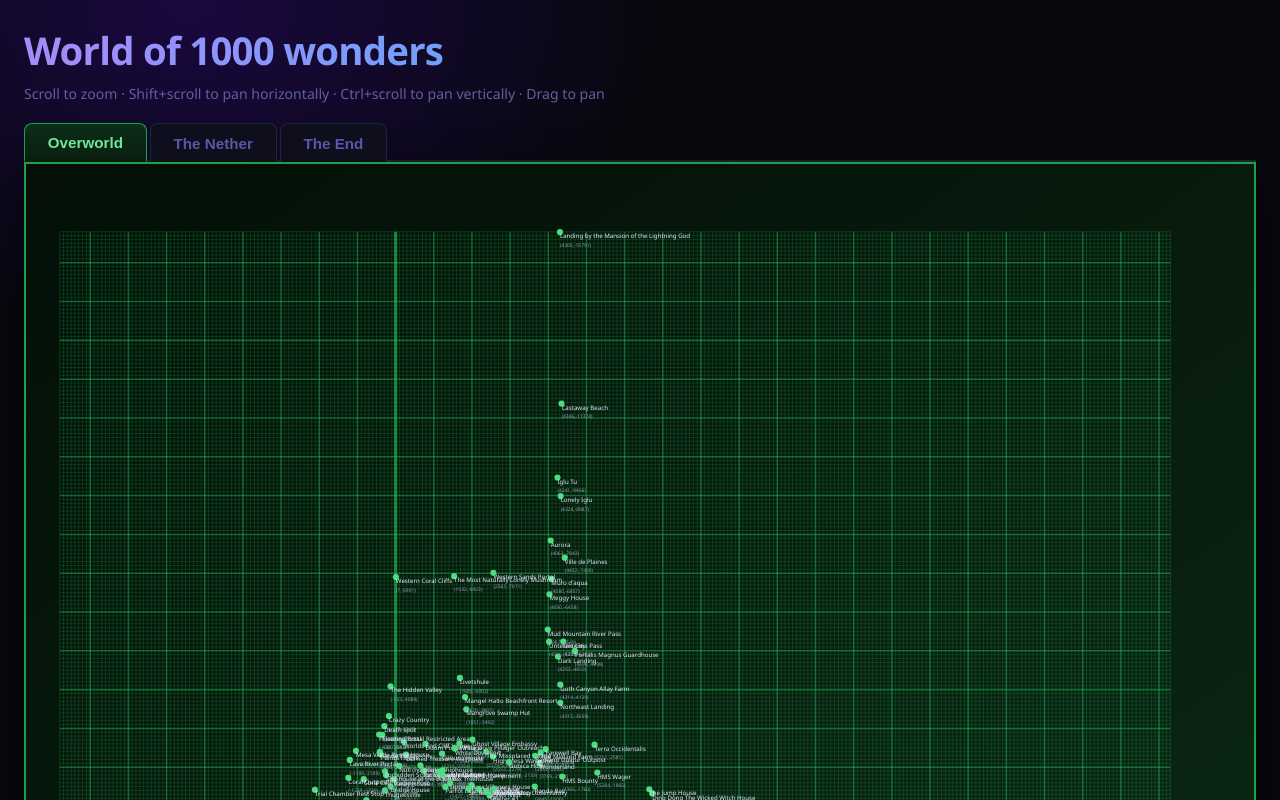
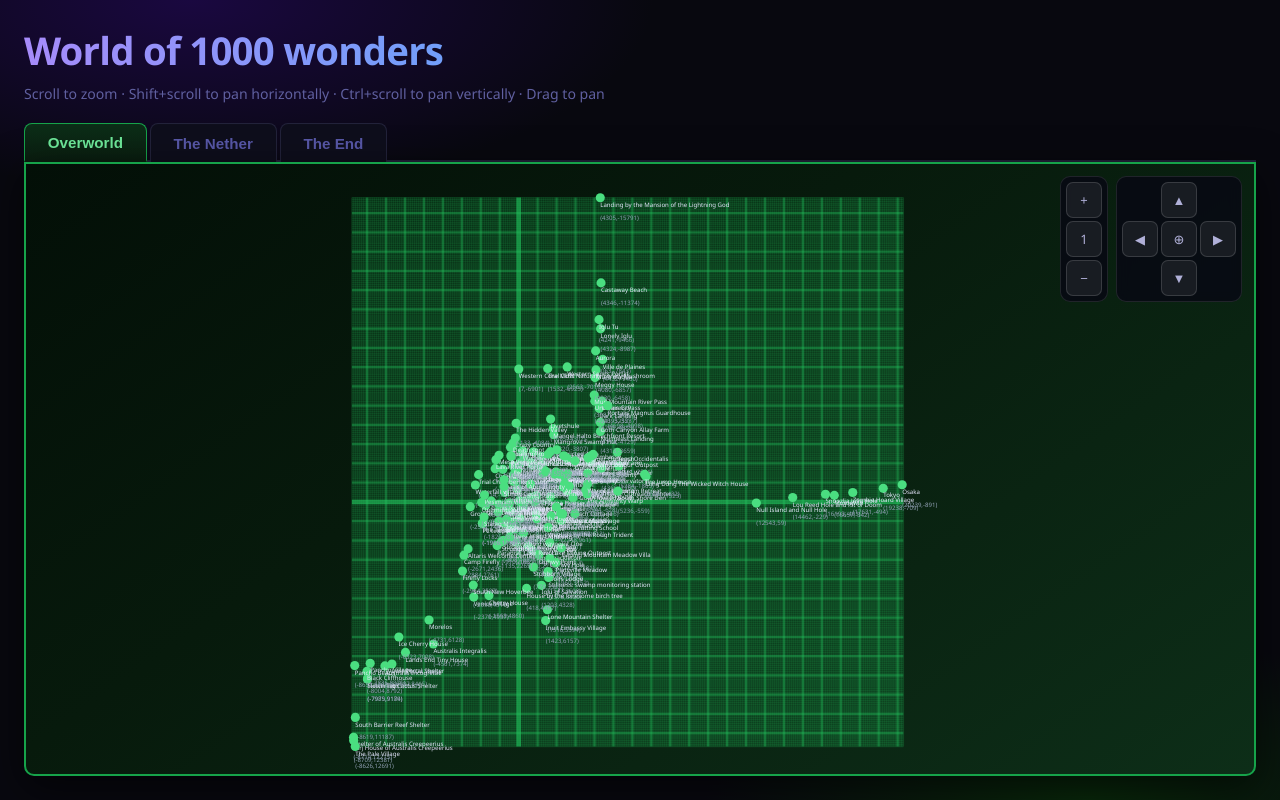
Before and after one commit to tecimovic/1000_wonders, a Vue app: page / in a window 1280 px wide. Shown: the top 800 px of the page. Built offline with nearby package versions, Linux system fonts and the light colour scheme.

Commit message:
Add controls.

```diff
--- a/src/App.vue
+++ b/src/App.vue
@@ -13,6 +13,7 @@ const activeTab = ref('overworld')
 </script>
 
 <template>
+  <div class="app-root">
   <header>
     <h1>World of 1000 wonders</h1>
     <p>Scroll to zoom &middot; Shift+scroll to pan horizontally &middot; Ctrl+scroll to pan vertically &middot; Drag to pan</p>
@@ -37,6 +38,7 @@ const activeTab = ref('overworld')
   >
     <WorldMap :places="places[tab.id] ?? {}" :markerColor="tab.markerColor" :gridColor="tab.gridColor" />
   </div>
+  </div>
 </template>
 
 <style>
@@ -44,10 +46,16 @@ const activeTab = ref('overworld')
   box-sizing: border-box;
 }
 
+html, body {
+  height: 100%;
+  overflow: hidden;
+}
+
 body {
   margin: 0;
   padding: 1.5em;
-  min-height: 100vh;
+  display: flex;
+  flex-direction: column;
   background-color: #08080f;
   background-image:
     radial-gradient(ellipse 60% 40% at 15% 0%,   #1a0840 0%, transparent 60%),
@@ -126,10 +134,27 @@ p {
 }
 
 /* ── Map panels ── */
+.app-root {
+  display: flex;
+  flex-direction: column;
+  height: 100%;
+}
+
+#app {
+  flex: 1;
+  min-height: 0;
+  display: flex;
+  flex-direction: column;
+}
+
 .tab-panel {
+  flex: 1;
+  min-height: 0;
   border-radius: 0 0 10px 10px;
   overflow: hidden;
   box-shadow: 0 12px 40px rgba(0, 0, 0, 0.6);
+  display: flex;
+  flex-direction: column;
 }
 
 .map-overworld {
--- a/src/components/WorldMap.vue
+++ b/src/components/WorldMap.vue
@@ -88,7 +88,7 @@ const sortedMarkers = computed(() => {
 })
 
 // Keep dots/text at constant visual pixel size when zoomed in past 1×.
-const labelScale = computed(() => 1.5 / Math.max(1.5, mapState.value.zoom))
+const labelScale = computed(() => 4.5 / Math.max(1.5, mapState.value.zoom))
 
 const viewBox = computed(() => {
   const { zoom, shiftX, shiftY } = mapState.value
@@ -152,9 +152,34 @@ onUnmounted(() => {
   document.removeEventListener('mousemove', onMousemove)
   document.removeEventListener('mouseup', onMouseup)
 })
+
+// ── HUD controls ──────────────────────────────────────────────────────────────
+
+const PAN_FRACTION = 0.15
+
+function pan(direction) {
+  const s = { ...mapState.value }
+  const step = (MAPSIZE / s.zoom) * PAN_FRACTION
+  if (direction === 'up')    s.shiftY -= step
+  if (direction === 'down')  s.shiftY += step
+  if (direction === 'left')  s.shiftX -= step
+  if (direction === 'right') s.shiftX += step
+  mapState.value = s
+}
+
+function centerMap() {
+  const { originX, originZ } = layout.value
+  const size = MAPSIZE / mapState.value.zoom
+  mapState.value = { ...mapState.value, shiftX: originX - size / 2, shiftY: originZ - size / 2 }
+}
+
+function zoomIn()    { mapState.value = { ...mapState.value, zoom: Math.min(mapState.value.zoom * 1.5, 20) } }
+function zoomOut()   { mapState.value = { ...mapState.value, zoom: Math.max(mapState.value.zoom / 1.5, 0.2) } }
+function zoomReset() { mapState.value = { zoom: 1, shiftX: 0, shiftY: 0 } }
 </script>
 
 <template>
+  <div class="map-wrapper">
     <svg
       :viewBox="viewBox"
       :style="{ cursor: isDragging ? 'grabbing' : 'grab' }"
@@ -250,34 +275,126 @@ onUnmounted(() => {
         >{{ m.description }}</text>
       </g>
     </svg>
+
+    <!-- ── HUD ── -->
+    <div class="map-hud">
+      <!-- Zoom panel -->
+      <div class="hud-panel zoom-panel">
+        <button class="hud-btn" title="Zoom in"    @click="zoomIn">+</button>
+        <button class="hud-btn" title="Reset zoom" @click="zoomReset">1</button>
+        <button class="hud-btn" title="Zoom out"   @click="zoomOut">&minus;</button>
+      </div>
+
+      <!-- D-pad panel -->
+      <div class="hud-panel dpad-panel">
+        <button class="hud-btn dpad-up"     title="Pan up"    @click="pan('up')">&#9650;</button>
+        <button class="hud-btn dpad-left"   title="Pan left"  @click="pan('left')">&#9664;</button>
+        <button class="hud-btn dpad-center" title="Center on 0,0" @click="centerMap">&#8853;</button>
+        <button class="hud-btn dpad-right"  title="Pan right" @click="pan('right')">&#9654;</button>
+        <button class="hud-btn dpad-down"   title="Pan down"  @click="pan('down')">&#9660;</button>
+      </div>
+    </div>
+  </div>
 </template>
 
 <style scoped>
+.map-wrapper {
+  position: relative;
+  flex: 1;
+  min-height: 0;
+  display: flex;
+  flex-direction: column;
+}
+
 .world-map {
   display: block;
   width: 100%;
-  min-height: 400px;
+  flex: 1;
+  min-height: 0;
 }
+
 .axis {
   stroke: rgba(255, 255, 255, 0.15);
   stroke-width: 5;
 }
+
 .place-marker {
   cursor: pointer;
 }
-.place-name {
-  fill: #e8e8ff;
+
+.place-name  { fill: #e8e8ff; }
+.place-coord { fill: #94a3b8; }
+.place-desc  { fill: #c4b5fd; }
+
+circle { transition: r 0.15s ease-out; }
+text   { transition: font-size 0.15s ease-out; }
+
+/* ── HUD ── */
+.map-hud {
+  position: absolute;
+  top: 12px;
+  right: 12px;
+  display: flex;
+  gap: 8px;
+  align-items: flex-start;
+  pointer-events: none;
 }
-.place-coord {
-  fill: #94a3b8;
+
+.hud-panel {
+  background: rgba(8, 8, 20, 0.82);
+  border: 1px solid rgba(255, 255, 255, 0.1);
+  border-radius: 10px;
+  padding: 5px;
+  backdrop-filter: blur(6px);
+  pointer-events: all;
 }
-.place-desc {
-  fill: #c4b5fd;
+
+/* Zoom: vertical stack */
+.zoom-panel {
+  display: flex;
+  flex-direction: column;
+  gap: 3px;
 }
-circle {
-  transition: r 0.15s ease-out;
+
+/* D-pad: sparse 3×3 grid */
+.dpad-panel {
+  display: grid;
+  grid-template-columns: repeat(3, 36px);
+  grid-template-rows: repeat(3, 36px);
+  gap: 3px;
 }
-text {
-  transition: font-size 0.15s ease-out;
+
+.dpad-up     { grid-column: 2; grid-row: 1; }
+.dpad-left   { grid-column: 1; grid-row: 2; }
+.dpad-center { grid-column: 2; grid-row: 2; }
+.dpad-right  { grid-column: 3; grid-row: 2; }
+.dpad-down   { grid-column: 2; grid-row: 3; }
+
+.hud-btn {
+  width: 36px;
+  height: 36px;
+  padding: 0;
+  background: rgba(255, 255, 255, 0.07);
+  border: 1px solid rgba(255, 255, 255, 0.14);
+  border-radius: 7px;
+  color: #b0b0d8;
+  font-size: 13px;
+  font-family: inherit;
+  cursor: pointer;
+  display: flex;
+  align-items: center;
+  justify-content: center;
+  transition: background 0.12s, color 0.12s, border-color 0.12s;
+  user-select: none;
+}
+
+.hud-btn:hover {
+  background: rgba(255, 255, 255, 0.16);
+  border-color: rgba(255, 255, 255, 0.28);
+  color: #ffffff;
+}
+
+.hud-btn:active {
+  background: rgba(255, 255, 255, 0.28);
 }
 </style>
```
Lines whose indentation alone changed are shown as unchanged.
